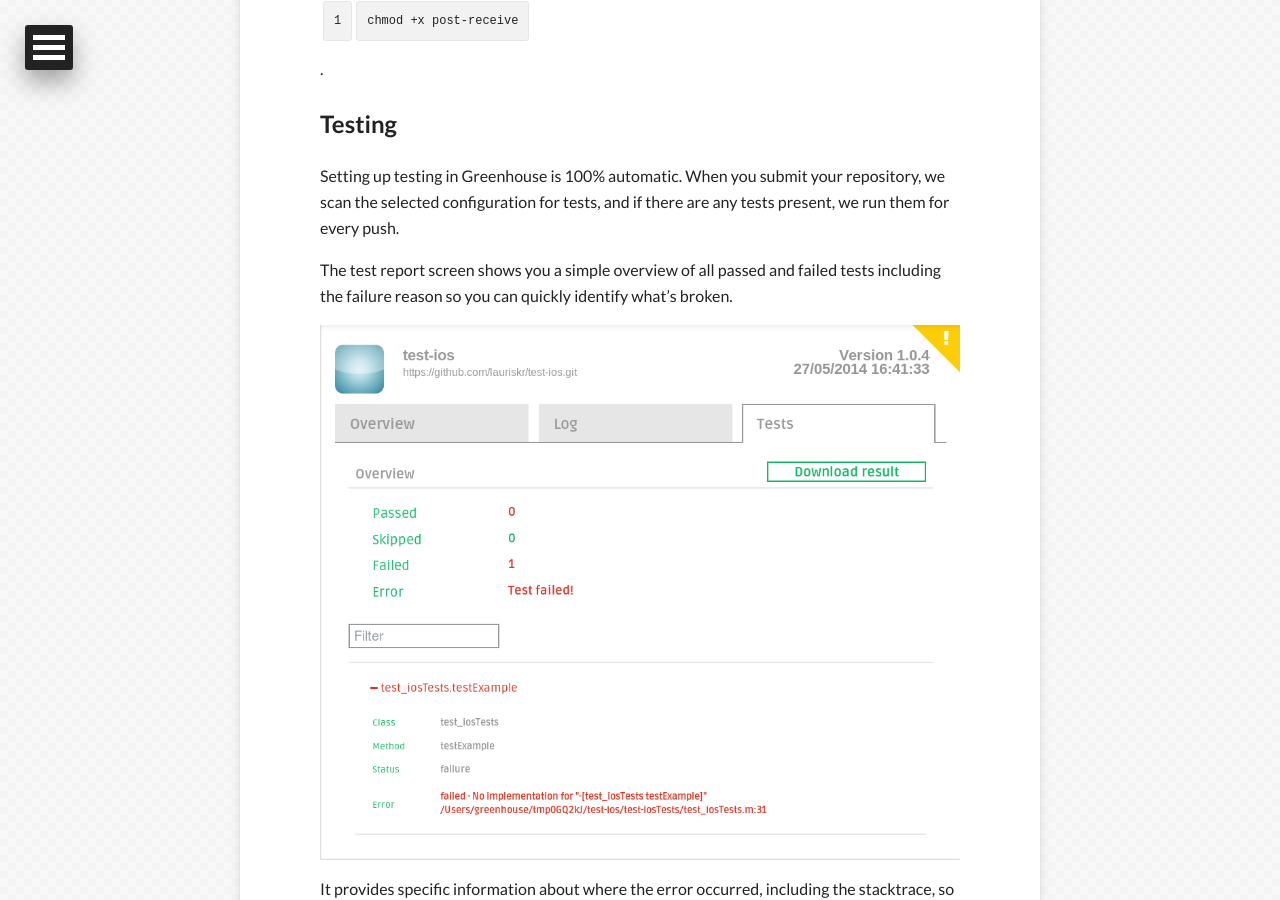
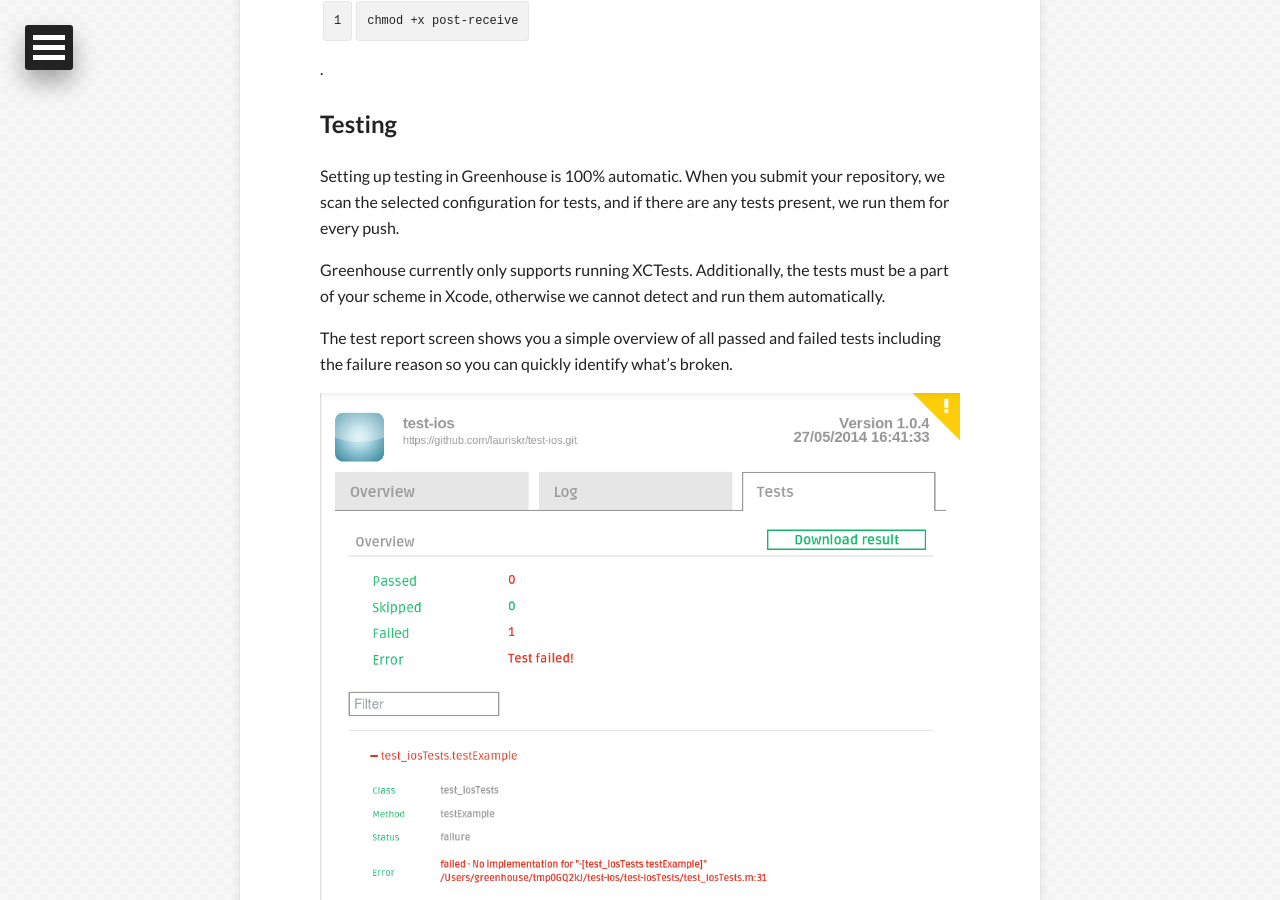
Before and after one commit to GreenhouseCI/blog.greenhouseci.com, a Jekyll site: the page built from ios_tutorial.md, in a window 1280 px wide and 900 px high, scrolled down 9330 px. Built offline with Jekyll 4.4.1, drawn with Linux system fonts in a browser that asks for light colours; nearby versions of some CDN libraries.

Commit message:
add info about detecting tests for ios

````diff
--- a/ios_tutorial.md
+++ b/ios_tutorial.md
@@ -103,9 +103,9 @@ write the passphrase to the input field that appears under the SSH key field.
 
 Please note that in case of `SSH key` authentication, you should provide a repository URL
 that starts with `ssh://`, so the given URL should be something of the form
-<pre>
+```code
 ssh://username@example.com/path/to/repo
-</pre>
+```
 However, the exact pattern might vary from one hosting service to another.
 
 For example, [**GitHub**](https://github.com) users have to use URL that has the following
@@ -208,6 +208,8 @@ Finally, you need to add this file to the `.git/hooks` folder which is located a
 <h2 id="setup-tests">Testing</h2>
 Setting up testing in Greenhouse is 100% automatic. When you submit your repository, we scan the selected configuration for tests, and if there are any tests present, we run them for every push.
 
+Greenhouse currently only supports running XCTests. Additionally, the tests must be a part of your scheme in Xcode, otherwise we cannot detect and run them automatically.
+
 The test report screen shows you a simple overview of all passed and failed tests including the failure reason so you can quickly identify what's broken.
 
 ![iOS build view]({{ site.url }}/assets/ios_test_view.png)
````
